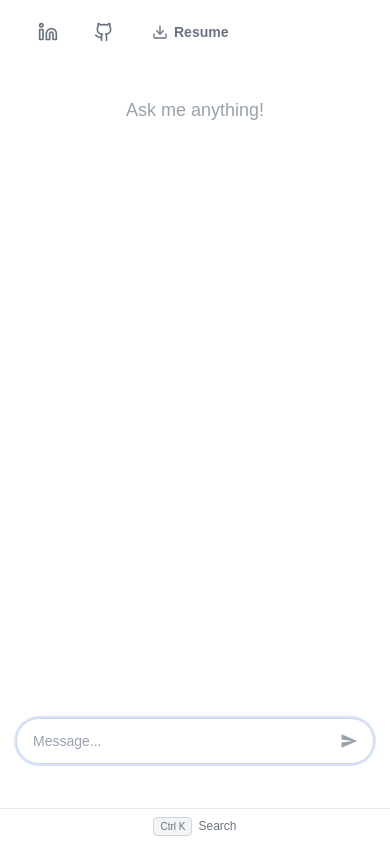
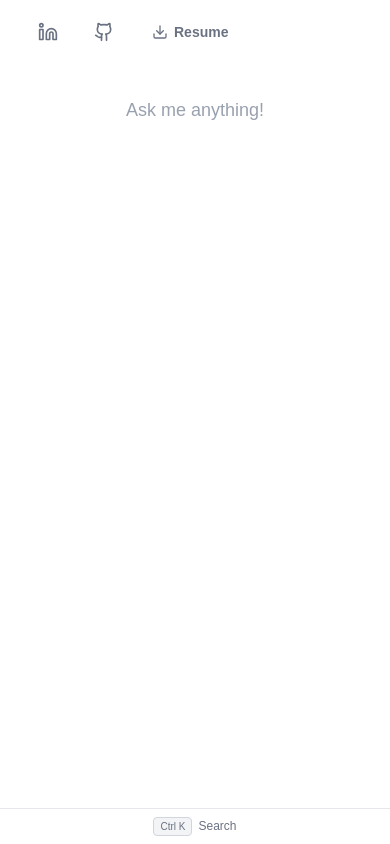
Before and after one commit to echan23/portfolio, a Next.js app: page /chat in a window 390 px wide. Built offline with nearby package versions, Linux system fonts and the light colour scheme.

Commit message:
ui changes

```diff
--- a/src/components/Searchbar.tsx
+++ b/src/components/Searchbar.tsx
@@ -20,7 +20,7 @@ const Searchbar: React.FC<SearchbarProps> = ({ input, setInput, onSubmit }) => {
   };
 
   return (
-    <div className="flex-shrink-0 p-4 sm:p-6 bg-white w-full max-w-screen-md mx-auto">
+    <div className="flex-shrink-0 p-4 sm:p-6 bg-white w-full max-w-screen-md mx-auto hidden sm:block">
       <div className="relative group">
         <input
           ref={inputRef}
```
